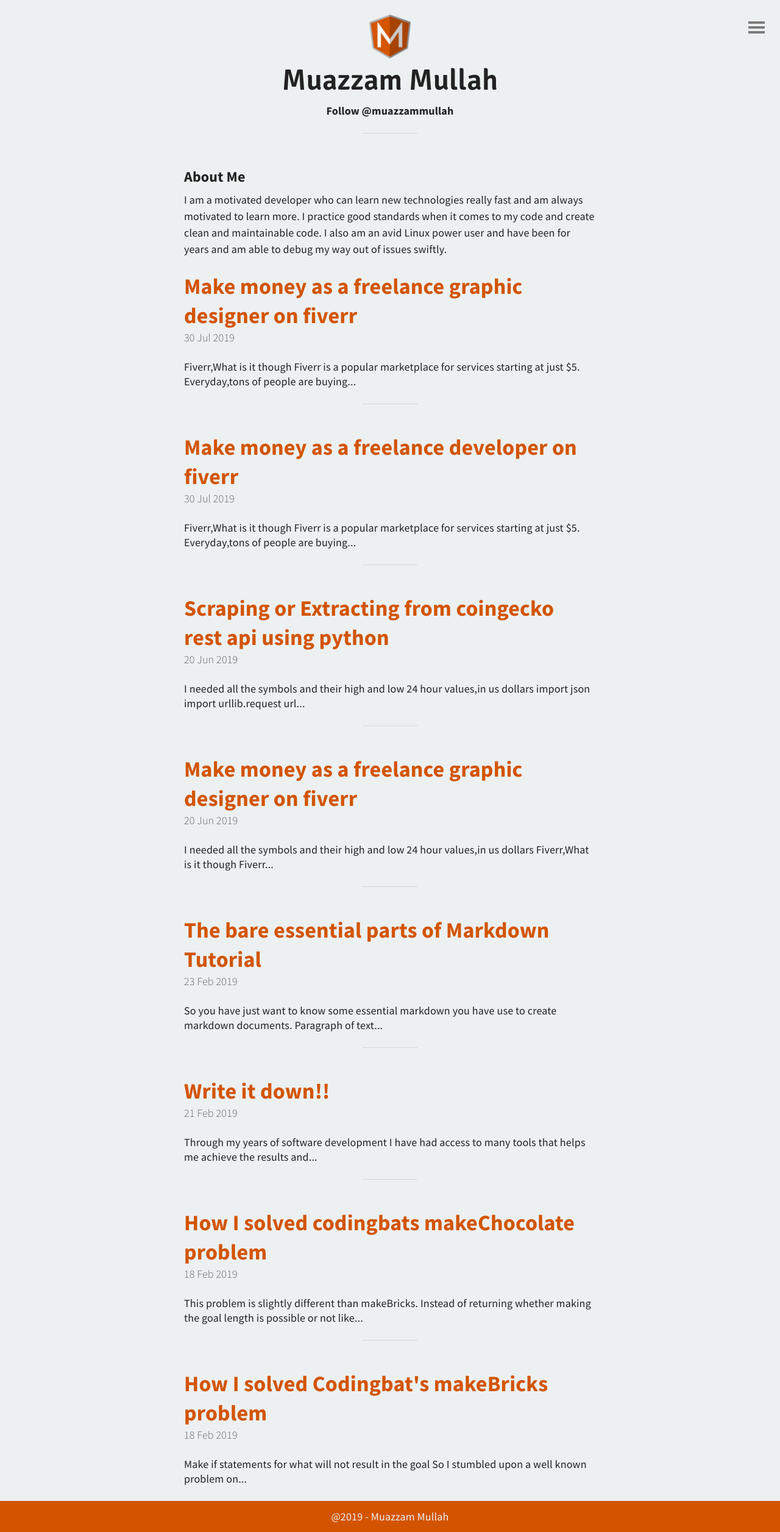
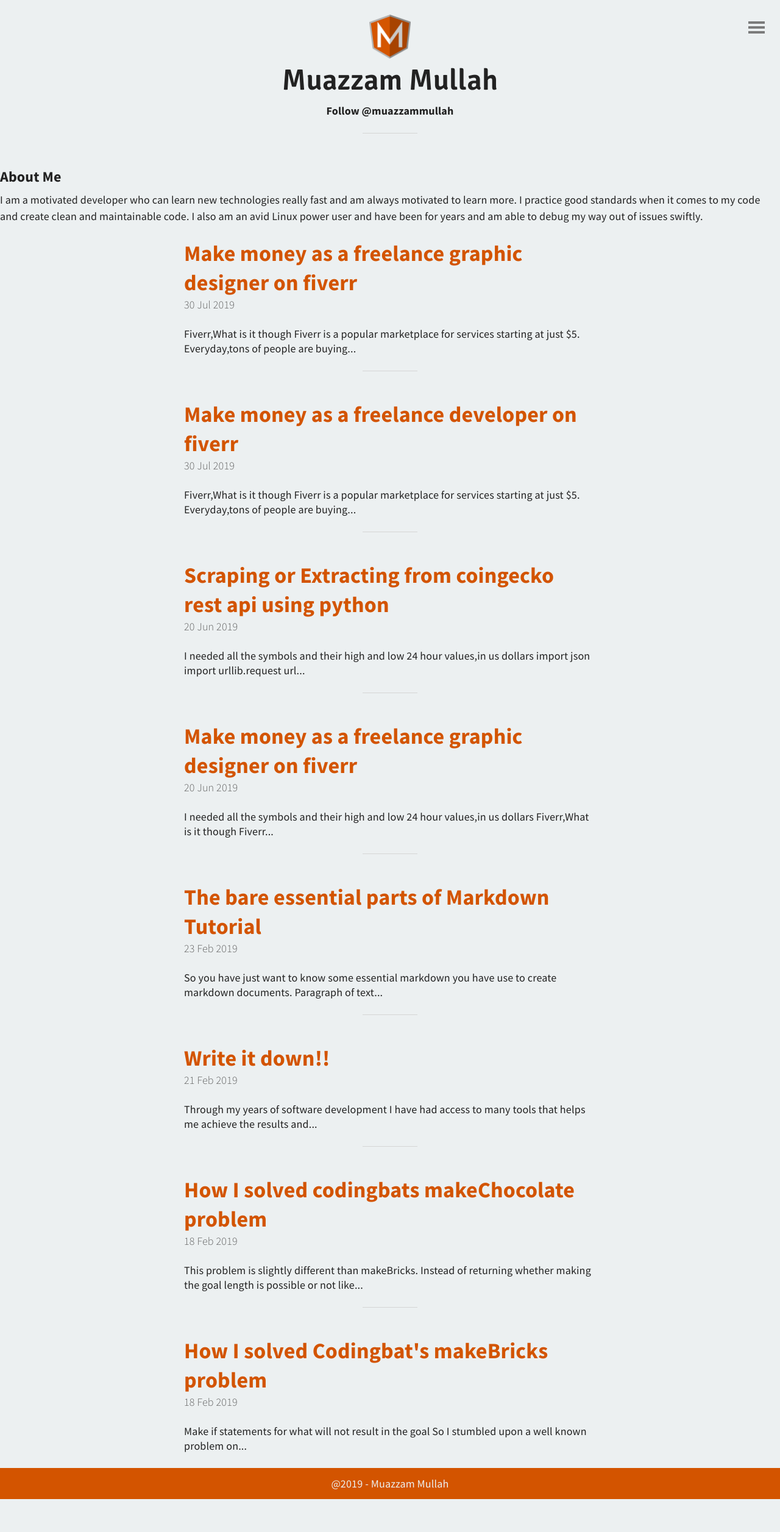
Before and after one commit to muazzammullah/muazzammullah.github.io, a Jekyll site: the page built from index.html, in a window 1280 px wide. Shown: the whole page at 61% size. Built offline with Jekyll 4.4.1, drawn with Linux system fonts in a browser that asks for light colours; the list of posts is cut into pages by our own code; after the commit the page ends 2459 px from its top, so only the background shows below that.

Commit message:
Update default.html

```diff
--- a/_layouts/default.html
+++ b/_layouts/default.html
@@ -22,11 +22,12 @@
       {% endif %}
 
     <!-- Main content -->
-	  <div id="container">
-		<article>
+	<article>
 			<h3>About Me</h3>
 	I am a motivated developer who can learn new technologies really fast and am always motivated to learn more. I practice good standards when it comes to my code and create clean and maintainable code. I also am an avid Linux power user and have been for years and am able to debug my way out of issues swiftly.
 		</article>
+	  <div id="container">
+
 		<main>
 
 			{{ content }}
```
